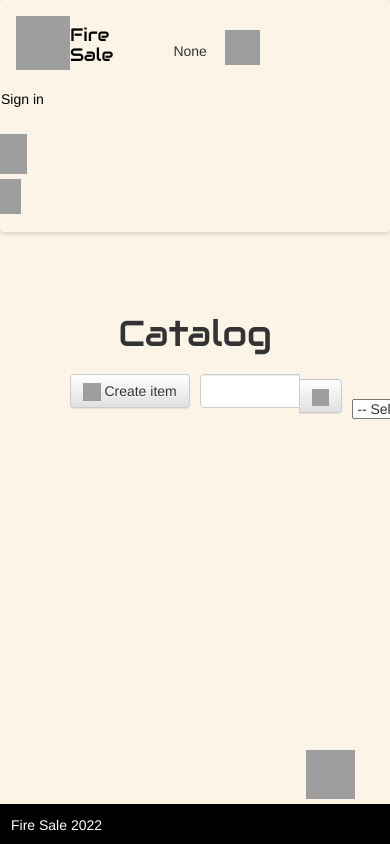
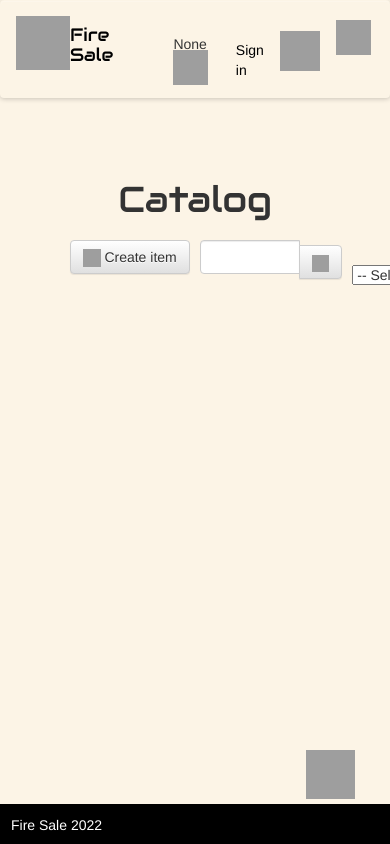
Before and after one commit to anhthuvu512/FireSale, a Django app: page /sales/sort_item in a window 390 px wide; the page is wider, and only the part inside the window is pictured. Run offline with Django 4.2, Linux system fonts and the light colour scheme; data that the repository does not hold is empty; grey boxes are pictures that could not be loaded.

Commit message:
fixing the nav bar

```diff
--- a/fire_sale/static/css/main.css
+++ b/fire_sale/static/css/main.css
@@ -275,4 +275,9 @@ li {
         height: 15em;
     }
 
+
+    .navbar-right{
+        display: flex;
+    }
+
 }
```
